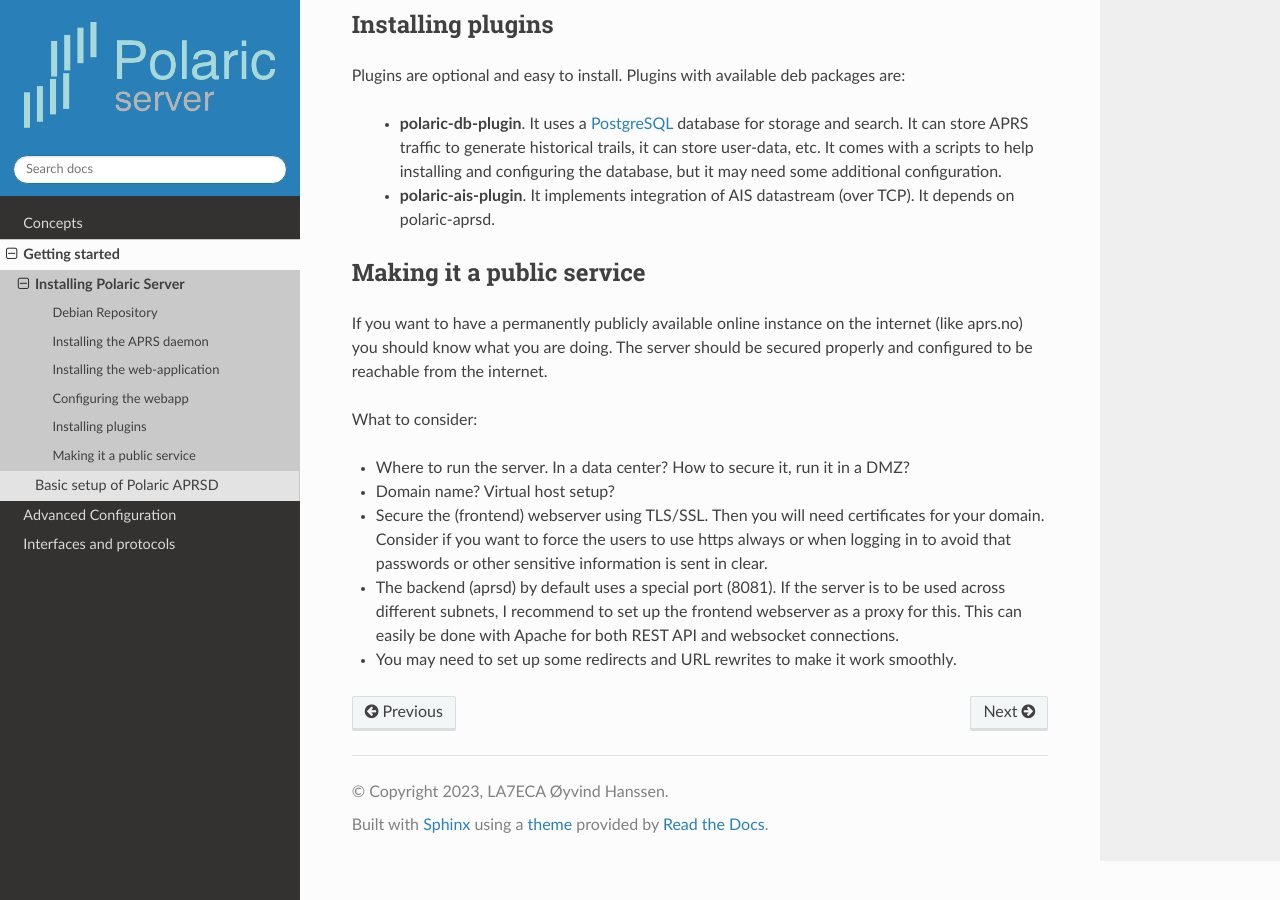
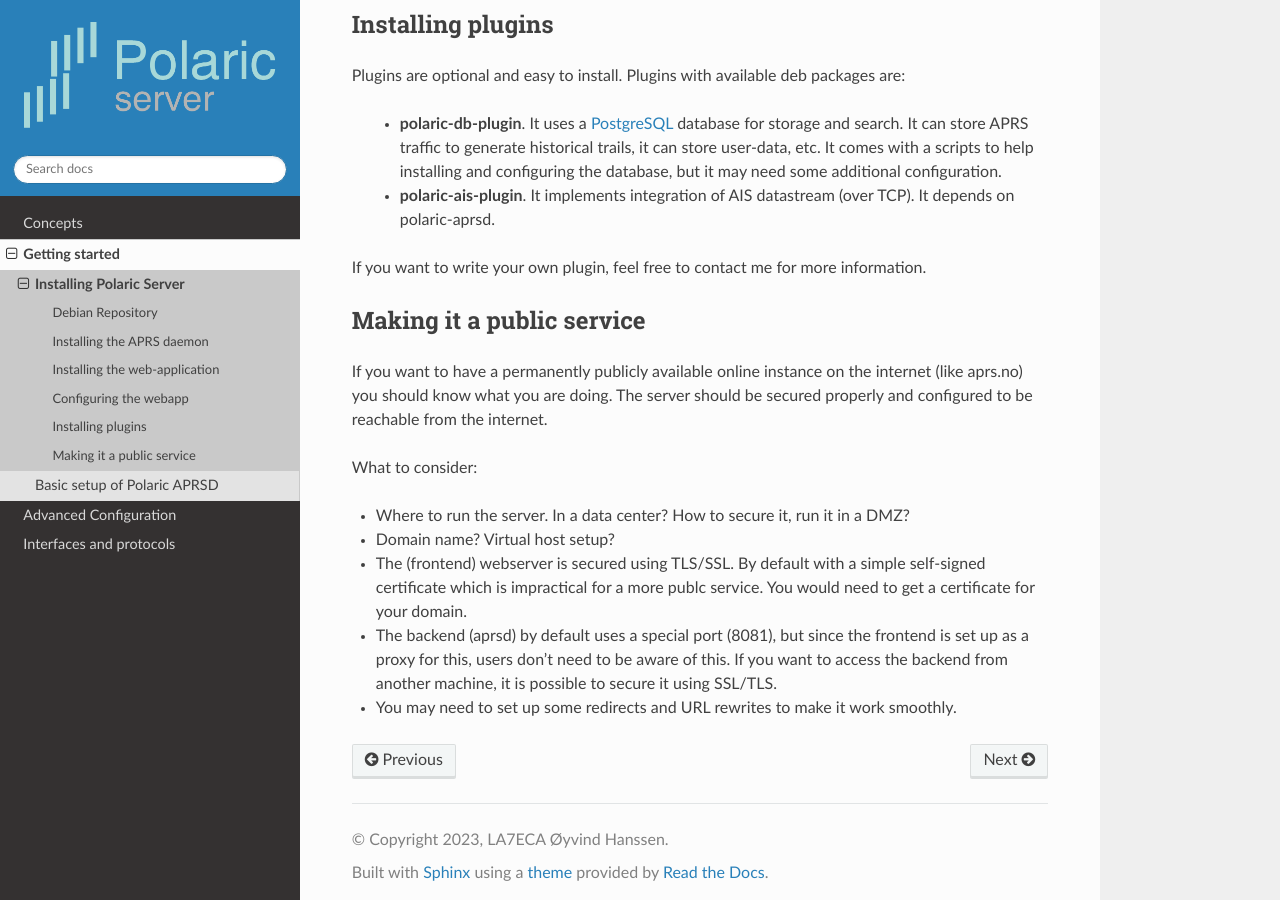
Before and after one commit to joakimsk/docs, a Sphinx documentation site: the page built from docs/install.rst, in a window 1280 px wide and 900 px high, scrolled down 3279 px. Built offline with Sphinx 7.4.7 and the Read the Docs theme 2.0.0, drawn with Linux system fonts in a browser that asks for light colours.

Commit message:
Update install.rst

```diff
--- a/docs/install.rst
+++ b/docs/install.rst
@@ -93,6 +93,7 @@ Plugins are optional and easy to install. Plugins with available deb packages ar
    and configuring the database, but it may need some additional configuration.
  * **polaric-ais-plugin**. It implements integration of AIS datastream (over TCP). It depends on polaric-aprsd.
 
+If you want to write your own plugin, feel free to contact me for more information.
 
 Making it a public service
 --------------------------
@@ -103,6 +104,6 @@ What to consider:
 
 * Where to run the server. In a data center? How to secure it, run it in a DMZ?
 * Domain name? Virtual host setup?
-* Secure the (frontend) webserver using TLS/SSL. Then you will need certificates for your domain. Consider if you want to force the users to use https always or when logging in to avoid that passwords or other sensitive information is sent in clear.
-* The backend (aprsd) by default uses a special port (8081). If the server is to be used across different subnets, I recommend to set up the frontend webserver as a proxy for this. This can easily be done with Apache for both REST API and websocket connections.
+* The (frontend) webserver is secured using TLS/SSL. By default with a simple self-signed certificate which is impractical for a more publc service. You would need to get a certificate for your domain.
+* The backend (aprsd) by default uses a special port (8081), but since the frontend is set up as a proxy for this, users don't need to be aware of this. If you want to access the backend from another machine, it is possible to secure it using SSL/TLS.
 * You may need to set up some redirects and URL rewrites to make it work smoothly.
```
